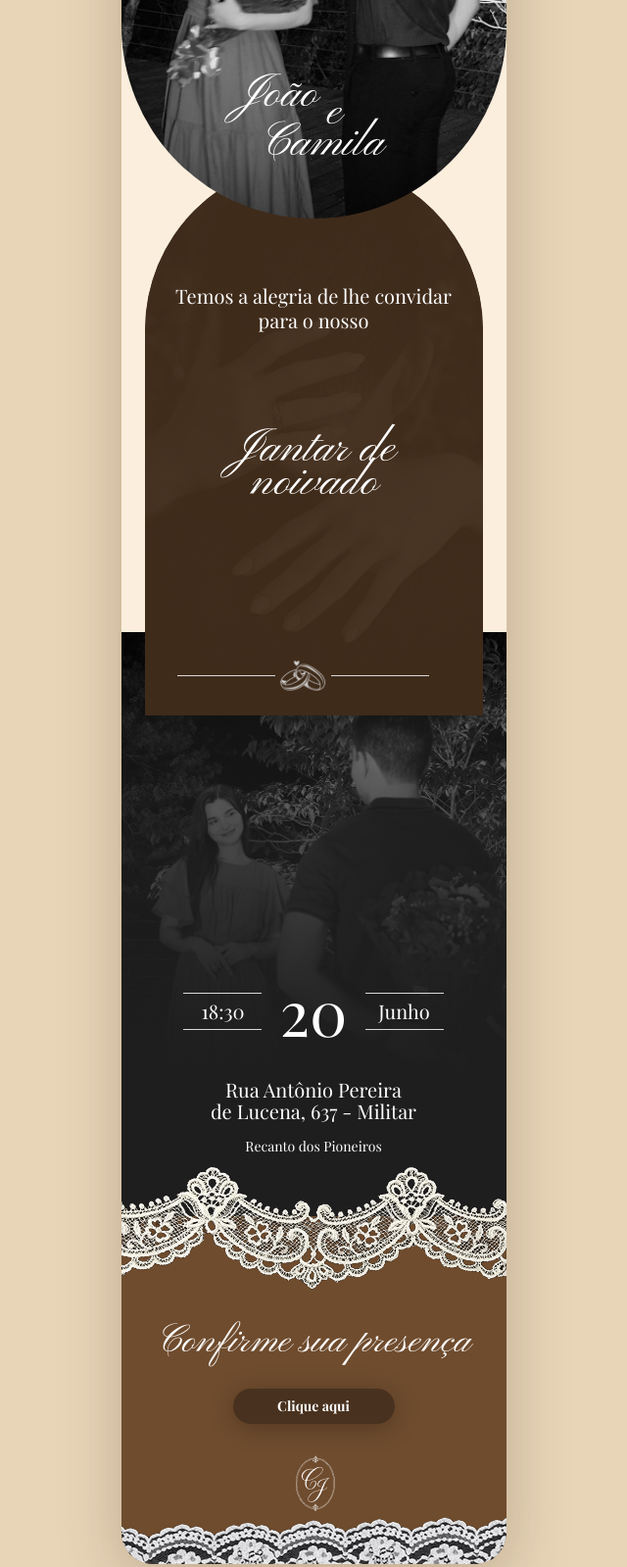
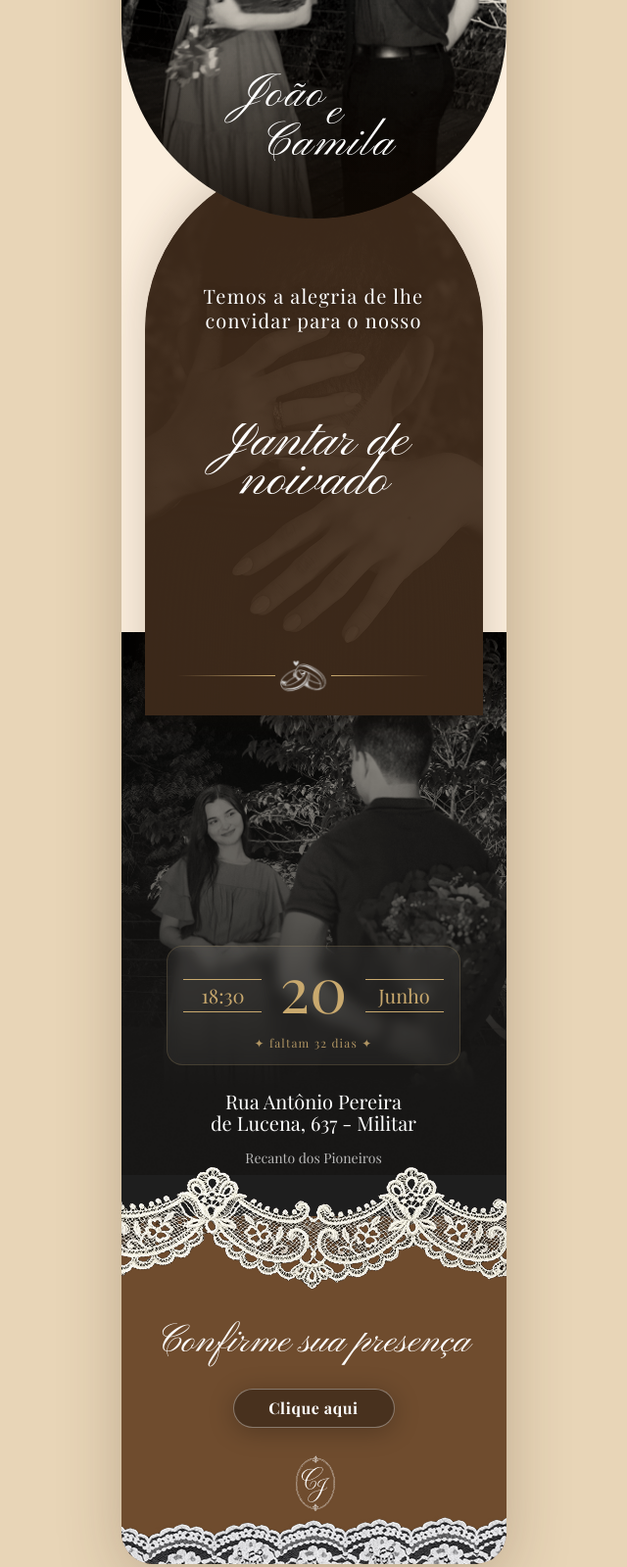
Before and after one commit to camilaborgessz/invitation, a plain HTML site: page index.html in a window 1280 px wide. Shown: the part 379-1978 px from the top of the page at 98% size, without its empty margins (320-960 px from the left). Drawn offline with nearby package versions, Linux system fonts and the light colour scheme.

Commit message:
Melhorias estéticas: filtro vintage, anéis animados, gradiente marrom, ajustes de layout e animações de scroll

```diff
--- a/index.html
+++ b/index.html
@@ -4,18 +4,30 @@
   <meta charset="UTF-8" />
   <meta name="viewport" content="width=device-width, initial-scale=1.0, maximum-scale=1.0" />
   <title>Jantar de Noivado · João & Camila</title>
+  <meta name="description" content="Temos a alegria de convidar você para o nosso Jantar de Noivado — 20 de Junho de 2025, às 18:30." />
+  <meta property="og:title" content="Jantar de Noivado · João & Camila" />
+  <meta property="og:description" content="20 de Junho de 2025 · às 18:30 · Recanto dos Pioneiros" />
+  <meta property="og:image" content="imgs/hero.png" />
+  <meta property="og:type" content="website" />
+  <meta name="twitter:card" content="summary_large_image" />
+  <meta name="twitter:title" content="Jantar de Noivado · João & Camila" />
+  <meta name="twitter:image" content="imgs/hero.png" />
+  <link rel="icon" type="image/png" href="imgs/logo.png" />
   <link href="https://fonts.googleapis.com/css2?family=Pinyon+Script&family=Playfair+Display:wght@400;700&display=swap" rel="stylesheet" />
   <style>
     *, *::before, *::after { box-sizing: border-box; margin: 0; padding: 0; }
 
+    html { scroll-behavior: smooth; }
+
     body {
       background: #fbeedd;
+      background-image: radial-gradient(rgba(201, 169, 110, 0.12) 1px, transparent 1px);
+      background-size: 18px 18px;
       display: flex;
       justify-content: center;
       min-height: 100vh;
     }
 
-    /* ─── WRAPPER 393px (iPhone 16 do Figma) ─── */
     .card {
       width: 393px;
       max-width: 100vw;
@@ -23,10 +35,6 @@
       position: relative;
     }
 
-    /* ══════════════════════════════════
-       ① HERO — Group 5 (node 11:8)
-       w:393 h:554 rounded-bl/br 250px
-    ══════════════════════════════════ */
     .hero {
       position: relative;
       width: 393px;
@@ -37,16 +45,33 @@
     }
 
     .hero__photo {
-      /* node 2:3: left:-0.56% top:-7.04% w:100.64% h:107.15% */
       position: absolute;
       left: -0.56%;
       top: -7.04%;
       width: 100.64%;
       height: 107.15%;
       object-fit: cover;
+      will-change: transform;
+      animation: hero-zoom 1.6s ease forwards;
+      filter: sepia(20%) contrast(1.05) brightness(0.95);
     }
 
-    /* monograma: node 3:6 left:162 top:19 69×69 */
+    @keyframes hero-zoom {
+      from { transform: scale(1.08); }
+      to   { transform: scale(1); }
+    }
+
+    .hero__gradient {
+      position: absolute;
+      bottom: 0;
+      left: 0;
+      width: 100%;
+      height: 220px;
+      background: linear-gradient(to top, rgba(20,12,5,0.72) 0%, transparent 100%);
+      z-index: 1;
+      pointer-events: none;
+    }
+
     .hero__logo {
       position: absolute;
       left: 162px;
@@ -55,12 +80,14 @@
       height: 69px;
       object-fit: contain;
       z-index: 2;
+      animation: logo-reveal 1.8s ease forwards;
     }
 
-    /* nomes — node 3:5: Pinyon Script 48px white
-       João:   left:118 top:404
-       e:      left:210 top:422
-       Camila: left:143 top:454  */
+    @keyframes logo-reveal {
+      from { opacity: 0; transform: rotate(-12deg) scale(0.85); }
+      to   { opacity: 1; transform: rotate(0deg) scale(1); }
+    }
+
     .hero__name {
       position: absolute;
       font-family: 'Pinyon Script', cursive;
@@ -68,19 +95,23 @@
       color: #ffffff;
       line-height: 1;
       z-index: 2;
+      letter-spacing: 0.04em;
+      text-shadow: 0 2px 16px rgba(0, 0, 0, 0.55);
+      opacity: 0;
+      animation: name-fadein 1s ease forwards;
+    }
+    .hero__name--joao   { animation-delay: 0.9s; }
+    .hero__name--e      { animation-delay: 1.1s; }
+    .hero__name--camila { animation-delay: 1.3s; }
+
+    @keyframes name-fadein {
+      from { opacity: 0; transform: translateY(8px); }
+      to   { opacity: 1; transform: translateY(0); }
     }
     .hero__name--joao   { left: 118px; top: 404px; }
     .hero__name--e      { left: 210px; top: 422px; font-size: 48px; }
     .hero__name--camila { left: 143px; top: 454px; }
 
-
-    /* ══════════════════════════════════
-       ② INVITE CARD
-       node 3:15 (foto fundo arredondada)
-       node 8:8  (overlay escuro)
-       left:24 top:495 w:345 h:566
-       border-radius topo: 200px
-    ══════════════════════════════════ */
     .invite {
       position: relative;
       margin: -59px auto 0;
@@ -89,6 +120,7 @@
       border-radius: 200px 200px 0 0;
       overflow: hidden;
       z-index: 1;
+      box-shadow: 0 -8px 40px rgba(66, 45, 28, 0.2);
     }
 
     .invite__photo {
@@ -98,54 +130,57 @@
       height: 100%;
       object-fit: cover;
       object-position: center top;
+      filter: sepia(30%) contrast(1.05) brightness(0.9);
     }
 
-    /* overlay rgba(66,45,28,0.85) */
     .invite__overlay {
       position: absolute;
       inset: 0;
-      background: rgba(66, 45, 28, 0.85);
+      background: rgba(66, 45, 28, 0.75);
     }
 
-    /* "Temos a alegria..." node 3:28
-       x:47 y:621 → dentro do invite: 621-495=126px do topo
-       w:299 h:68 Playfair 20px center */
     .invite__subtitle {
       position: absolute;
-      left: 23px;   /* 47-24 (margem do card) = 23px dentro do invite */
+      left: 23px;
       top: 126px;
       width: 299px;
       font-family: 'Playfair Display', serif;
       font-weight: 400;
       font-size: 20px;
       line-height: 1.241;
+      letter-spacing: 0.06em;
       color: #ffffff;
       text-align: center;
       z-index: 2;
+      text-shadow: 0 1px 8px rgba(0, 0, 0, 0.4);
     }
 
-    /* "Jantar de noivado" node 3:20
-       x:49 y:773 → 773-495=278px do topo
-       w:296 Pinyon Script 48px */
     .invite__title {
       position: absolute;
-      left: 25px;   /* 49-24 */
-      top: 278px;
+      left: 25px;
+      top: 268px;
       width: 296px;
       font-family: 'Pinyon Script', cursive;
-      font-size: 48px;
+      font-size: 56px;
       line-height: 0.7124;
-      color: #ffffff;
       text-align: center;
       z-index: 2;
+      background: linear-gradient(105deg, #fff 30%, #c9a96e 50%, #fff 70%);
+      background-size: 250% auto;
+      -webkit-background-clip: text;
+      background-clip: text;
+      -webkit-text-fill-color: transparent;
+      animation: shimmer 4s linear infinite 1.5s;
     }
 
-    /* divisor alianças — node 11:6
-       x:57 y:980 → 980-495=485px do topo do invite
-       w:279 */
+    @keyframes shimmer {
+      from { background-position: 200% center; }
+      to   { background-position: -200% center; }
+    }
+
     .invite__divider {
       position: absolute;
-      left: 33px;   /* 57-24 */
+      left: 33px;
       top: 485px;
       width: 279px;
       display: flex;
@@ -156,35 +191,38 @@
     .invite__divider-line {
       width: 100px;
       height: 1px;
-      background: #d9d9d9;
       flex-shrink: 0;
     }
+    .invite__divider-line:first-child {
+      background: linear-gradient(to left, #c9a96e, transparent);
+    }
+    .invite__divider-line:last-child {
+      background: linear-gradient(to right, #c9a96e, transparent);
+    }
 
-    /* ícone alianças — node 11:5 (mask group)
-       x:168 y:980 w:57.23 h:80.84 */
     .invite__rings {
       width: 57px;
       height: 81px;
       object-fit: contain;
       flex-shrink: 0;
+      animation: rings-float 5s ease-in-out infinite;
+      transform-origin: center;
     }
 
+    @keyframes rings-float {
+      0%, 100% { transform: rotate(-4deg) scale(1); }
+      50%       { transform: rotate(4deg) scale(1.04); }
+    }
 
-    /* ══════════════════════════════════
-       ③ FOTO + DATA
-       node 13:5 (IMG_5623): left:0 top:976 w:397 h:596
-       node 13:6 (gradient):  left:0 top:1061 w:393 h:521
-    ══════════════════════════════════ */
     .photo-date {
       position: relative;
       width: 393px;
-      /* invite termina em 495+566=1061, foto começa em 976 → sobe 85px */
       margin-top: -85px;
       height: 596px;
       overflow: hidden;
+      background: rgb(30, 30, 30);
     }
 
-    /* foto — h:100.24% left:0.01% top:-7.27% */
     .photo-date__photo {
       position: absolute;
       width: 100%;
@@ -192,10 +230,9 @@
       left: 0.01%;
       top: -7.27%;
       object-fit: cover;
+      filter: sepia(18%) contrast(1.05) brightness(0.88);
     }
 
-    /* gradient escuro — começa 85px abaixo (1061-976)
-       h:521 linear-gradient(180°, rgba30/0.27→rgb30 83.6%) */
     .photo-date__gradient {
       position: absolute;
       left: 0;
@@ -204,21 +241,26 @@
       height: 521px;
       background: linear-gradient(
         179.95deg,
-        rgba(30, 30, 30, 0.27) 0%,
-        rgb(30, 30, 30) 83.566%
+        rgba(30, 30, 30, 0.05) 0%,
+        rgba(30, 30, 30, 0.55) 45%,
+        rgb(30, 30, 30) 75%,
+        rgb(111, 76, 46) 100%
       );
     }
 
-    /* bloco de data — node 14:23
-       x:47 y:1331 → 1331-976=355px do topo do photo-date
-       w:300 */
     .date-block {
       position: absolute;
       left: 0;
       right: 0;
       margin: 0 auto;
-      top: 355px;
+      top: 320px;
       width: 300px;
+      background: rgba(255, 255, 255, 0.05);
+      backdrop-filter: blur(6px);
+      -webkit-backdrop-filter: blur(6px);
+      border: 1px solid rgba(201, 169, 110, 0.2);
+      border-radius: 16px;
+      padding: 18px 0 14px;
     }
 
     .date-row {
@@ -233,13 +275,13 @@
       flex-direction: column;
       align-items: center;
       width: 100px;
-      gap: 8px;
+      gap: 6px;
     }
 
     .date-line {
       width: 80px;
       height: 1px;
-      background: #d9d9d9;
+      background: #c9a96e;
     }
 
     .date-label {
@@ -247,31 +289,47 @@
       font-weight: 400;
       font-size: 20px;
       line-height: 1;
-      color: #ffffff;
+      color: #c9a96e;
     }
 
-    /* "20" — node 14:22, 64px */
     .date-day {
       font-family: 'Playfair Display', serif;
       font-weight: 400;
       font-size: 64px;
       line-height: 1;
-      color: #ffffff;
+      color: #c9a96e;
       text-align: center;
       padding: 0 8px;
-      display: flex;
-      align-items: center;
+      transform: translateY(-8px);
     }
 
-    /* endereço — node 13:15
-       y:1432 → 1432-976=456px
-       x:80 w:233 Playfair 20px */
+    .date-year {
+      font-family: 'Playfair Display', serif;
+      font-weight: 400;
+      font-size: 13px;
+      letter-spacing: 0.18em;
+      color: rgba(255, 255, 255, 0.55);
+      text-align: center;
+      margin-top: 4px;
+    }
+
+    .date-countdown {
+      font-family: 'Playfair Display', serif;
+      font-weight: 400;
+      font-size: 12px;
+      letter-spacing: 0.1em;
+      color: #c9a96e;
+      text-align: center;
+      margin-top: 8px;
+      opacity: 0.85;
+    }
+
     .photo-date__address {
       position: absolute;
       left: 0;
       right: 0;
       margin: 0 auto;
-      top: 456px;
+      top: 468px;
       width: 233px;
       font-family: 'Playfair Display', serif;
       font-weight: 400;
@@ -281,29 +339,21 @@
       text-align: center;
     }
 
-    /* bairro — node 13:16
-       y:1492 → 1492-976=516px
-       w:151 Playfair 14px */
     .photo-date__bairro {
       position: absolute;
       left: 0;
       right: 0;
       margin: 0 auto;
-      top: 516px;
+      top: 528px;
       width: 151px;
       font-family: 'Playfair Display', serif;
       font-weight: 400;
       font-size: 14px;
       line-height: 1.241;
-      color: #ffffff;
+      color: rgba(255, 255, 255, 0.7);
       text-align: center;
     }
 
-
-    /* ══════════════════════════════════
-       ④ CTA — node 15:29
-       left:0 top:1582 w:393 h:355 bg:#6f4c2e
-    ══════════════════════════════════ */
     .cta {
       position: relative;
       width: 393px;
@@ -313,12 +363,12 @@
       z-index: 3;
     }
 
-    /* "Confirme sua presença" — node 16:42
-       x:25 y:1689 → 1689-1582=107px
-       w:344 Pinyon Script 40px */
+
     .cta__title {
       position: absolute;
-      left: 25px;
+      left: 0;
+      right: 0;
+      margin: 0 auto;
       top: 107px;
       width: 344px;
       font-family: 'Pinyon Script', cursive;
@@ -328,38 +378,39 @@
       text-align: center;
     }
 
-    /* botão — node 16:57
-       x:114 y:1758 → 1758-1582=176px
-       w:165 h:36 bg:rgba(66,45,28,0.85) radius:50px */
     .cta__btn {
       position: absolute;
-      left: 114px;
+      left: 0;
+      right: 0;
+      margin: 0 auto;
       top: 176px;
       width: 165px;
-      height: 36px;
+      height: 40px;
       background: rgba(66, 45, 28, 0.85);
+      border: 1px solid rgba(255, 255, 255, 0.35);
       border-radius: 50px;
       box-shadow: 0px 4px 25.8px 0px rgba(0, 0, 0, 0.25);
       display: flex;
       align-items: center;
       justify-content: center;
       text-decoration: none;
-      transition: filter 0.2s;
+      transition: filter 0.2s, border-color 0.2s, transform 0.2s;
     }
-    .cta__btn:hover { filter: brightness(1.25); }
+    .cta__btn:hover {
+      filter: brightness(1.25);
+      border-color: rgba(255, 255, 255, 0.65);
+      transform: scale(1.04);
+    }
 
-    /* "Clique aqui" — Playfair Bold 14px */
     .cta__btn-label {
       font-family: 'Playfair Display', serif;
       font-weight: 700;
-      font-size: 14px;
-      line-height: 1.241;
+      font-size: 16px;
+      letter-spacing: 0.04em;
+      line-height: 1;
       color: #ffffff;
     }
 
-    /* logo rodapé — node 15:30
-       x:164 y:1821 → 1821-1582=239px
-       69×69 */
     .cta__logo {
       position: absolute;
       left: 164px;
@@ -396,7 +447,6 @@
       .invite { width: calc(100vw - 48px); }
     }
 
-    /* ── DESKTOP ── */
     @media (min-width: 394px) {
       body {
         align-items: flex-start;
@@ -412,7 +462,6 @@
       .photo-date, .cta { width: 393px; }
     }
 
-    /* ── ANIMAÇÕES DE SCROLL ── */
     .anim {
       opacity: 0;
       transform: translateY(48px);
@@ -439,11 +488,11 @@
 <body>
 <div class="card">
 
-  <!-- ① HERO -->
   <div class="hero">
     <img class="hero__photo"
       src="imgs/hero.png"
       alt="João e Camila" />
+    <div class="hero__gradient"></div>
     <img class="hero__logo"
       src="imgs/logo.png"
       alt="monograma" />
@@ -452,11 +501,10 @@
     <span class="hero__name hero__name--camila">Camila</span>
   </div>
 
-  <!-- ② INVITE CARD -->
   <div class="invite anim-scale">
     <img class="invite__photo"
       src="imgs/invite.png"
-      alt="" aria-hidden="true" />
+      alt="" aria-hidden="true" loading="lazy" />
     <div class="invite__overlay"></div>
     <p class="invite__subtitle anim anim-delay-1">Temos a alegria de lhe convidar para o nosso</p>
     <p class="invite__title anim anim-delay-2">Jantar de<br>noivado</p>
@@ -469,12 +517,11 @@
     </div>
   </div>
 
-  <!-- ③ FOTO + DATA -->
   <div class="photo-date anim">
     <img class="photo-date__photo"
       src="imgs/casal.png"
-      alt="Foto do casal" />
-    <div class="photo-date__gradient"></div>
+      alt="Foto do casal" loading="lazy" />
+    <!-- <div class="photo-date__gradient"></div> -->
 
     <div class="date-block anim anim-delay-1">
       <div class="date-row">
@@ -490,16 +537,15 @@
           <div class="date-line"></div>
         </div>
       </div>
+      <p class="date-countdown" id="countdown"></p>
     </div>
 
     <p class="photo-date__address anim anim-delay-2">Rua Antônio Pereira<br>de Lucena, 637 - Militar</p>
     <p class="photo-date__bairro anim anim-delay-3">Recanto dos Pioneiros</p>
   </div>
 
-  <!-- ④ CTA -->
   <div class="cta anim">
     <p class="cta__title anim anim-delay-1">Confirme sua presença</p>
-    <!-- ⬇️ Troque o href pelo link do seu Google Forms -->
     <a class="cta__btn"
       href="https://docs.google.com/forms/d/12Rh0CLOQXJI4yGkk9teS4FAaDxyKmO-M5zvemgjIGgQ/edit"
       target="_blank" rel="noopener noreferrer">
@@ -529,6 +575,23 @@
   }, { threshold: 0.12 });
 
   document.querySelectorAll('.anim, .anim-scale').forEach(el => observer.observe(el));
+
+  const heroPhoto = document.querySelector('.hero__photo');
+  window.addEventListener('scroll', () => {
+    heroPhoto.style.transform = `translateY(${window.scrollY * 0.25}px)`;
+  }, { passive: true });
+
+  const eventDate = new Date('2026-06-20T18:30:00');
+  function updateCountdown() {
+    const diff = eventDate - new Date();
+    const el = document.getElementById('countdown');
+    if (!el) return;
+    if (diff <= 0) { el.textContent = '✦ hoje é o grande dia ✦'; return; }
+    const days = Math.floor(diff / (1000 * 60 * 60 * 24));
+    el.textContent = days === 1 ? '✦ falta 1 dia ✦' : `✦ faltam ${days} dias ✦`;
+  }
+  updateCountdown();
+  setInterval(updateCountdown, 60000);
 </script>
 </body>
 </html>
```
